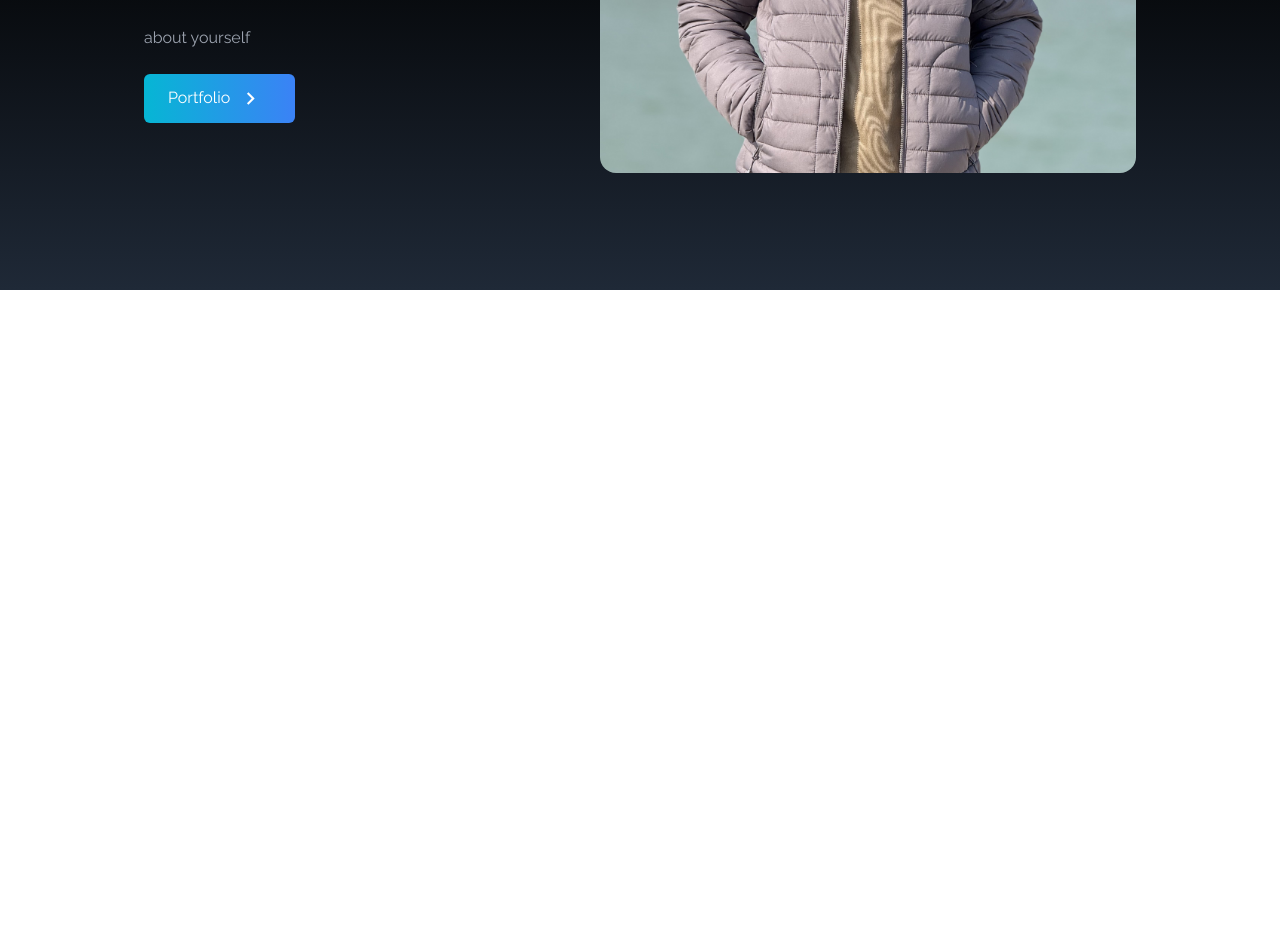
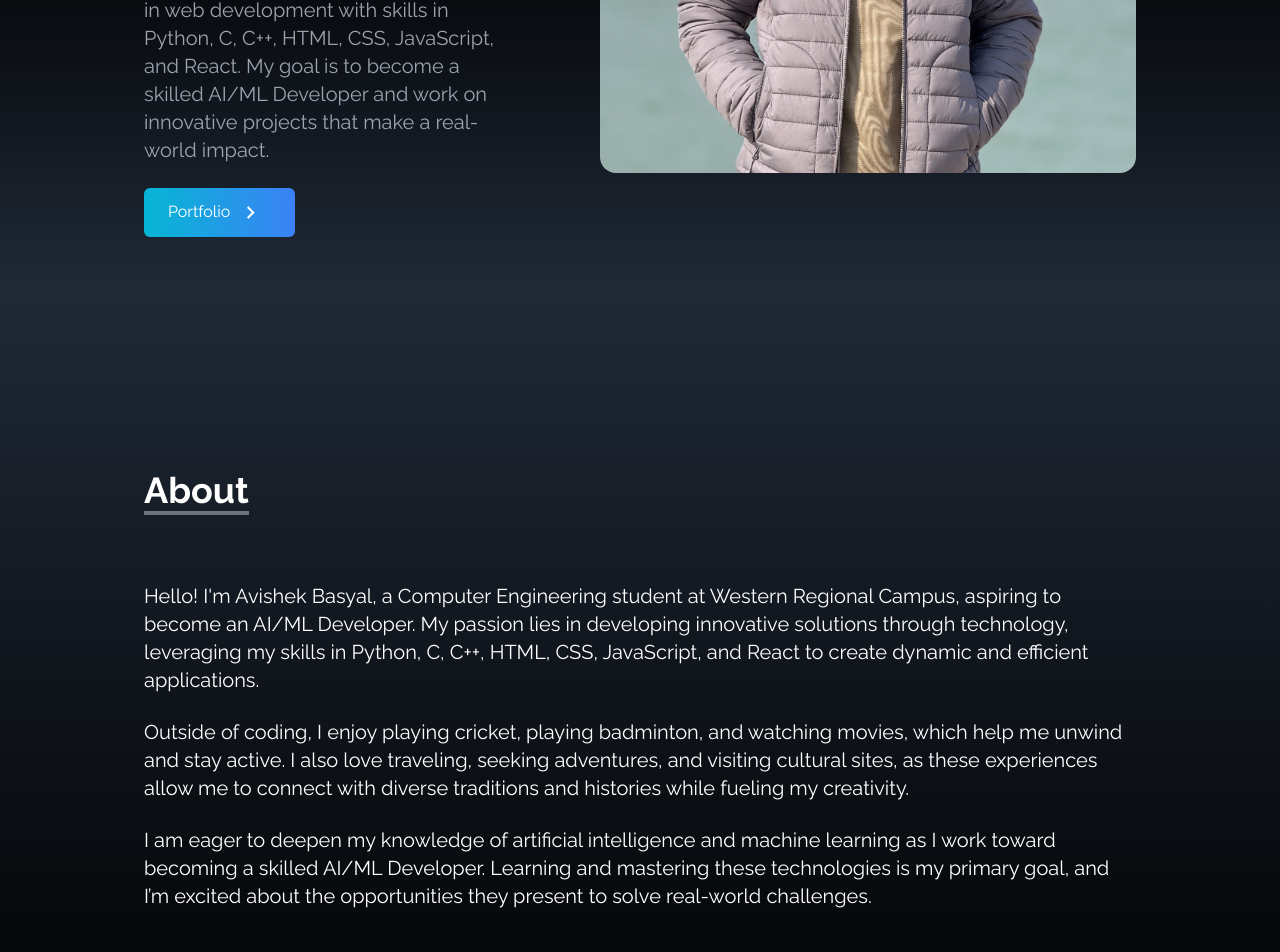
Before and after one commit to basyalavishek/portfolio, a React (Create React App) app: page / in a window 1280 px wide. Shown: the part 510-1462 px from the top of the page. Before the commit the page ends 800 px from the top, so only its background shows below. Built offline with nearby package versions, Linux system fonts and the light colour scheme.

Commit message:
about section

```diff
--- a/src/App.js
+++ b/src/App.js
@@ -1,6 +1,7 @@
 import NavBar from "./components/NavBar";
 import Home from "./components/Home";
 import SocialLinks from "./components/SocialLinks";
+import About from "./components/About";
 
 
 
@@ -9,6 +10,7 @@ function App() {
     <div>
       <NavBar/>
       <Home/>
+      <About/>
 
       <SocialLinks/>
     </div>
--- /dev/null
+++ b/src/components/About.jsx
@@ -0,0 +1,26 @@
+import React from 'react'
+
+const About = () => {
+  return (
+    <div name='about' className='w-full h-screen bg-gradient-to-b from-gray-800 to-black text-white'>
+        <div className='max-w-screen-lg p-4 mx-auto flex flex-col justify-center w-full h-full'>
+            <div className=' pb-8'>
+                <p className='text-4xl font-bold  inline border-b-4 border-gray-500'>About</p>
+            </div>
+            <p className='text-xl mt-10'>
+            Hello! I'm Avishek Basyal, a Computer Engineering student at Western Regional Campus, aspiring to become an AI/ML Developer. My passion lies in developing innovative solutions through technology, leveraging my skills in Python, C, C++, HTML, CSS, JavaScript, and React to create dynamic and efficient applications.
+            </p>
+            <br/>
+            <p className='text-xl'>
+            Outside of coding, I enjoy playing cricket, playing badminton, and watching movies, which help me unwind and stay active. I also love traveling, seeking adventures, and visiting cultural sites, as these experiences allow me to connect with diverse traditions and histories while fueling my creativity.
+            </p>
+            <br/>
+            <p className='text-xl'>
+            I am eager to deepen my knowledge of artificial intelligence and machine learning as I work toward becoming a skilled AI/ML Developer. Learning and mastering these technologies is my primary goal, and I’m excited about the opportunities they present to solve real-world challenges.
+            </p>
+        </div>
+    </div>
+  )
+}
+
+export default About
--- a/src/components/Home.jsx
+++ b/src/components/Home.jsx
@@ -10,8 +10,8 @@ const Home = () => {
                 <h2 className='text-4xl sm:text-7xl font-bold text-white'>
                     I'm a full Stack Developer and AI/ML enthusiast.
                 </h2>
-                <p className='text-gray-400 py-4 max-w-md'>
-                    about yourself
+                <p className='text-gray-400 py-4 max-w-md text-xl'>
+                Hello, I’m Avishek Basyal, a passionate Computer Engineering student at Western Regional Campus. I specialize in web development with skills in Python, C, C++, HTML, CSS, JavaScript, and React. My goal is to become a skilled AI/ML Developer and work on innovative projects that make a real-world impact.
                 </p>
 
                 <div>
```
